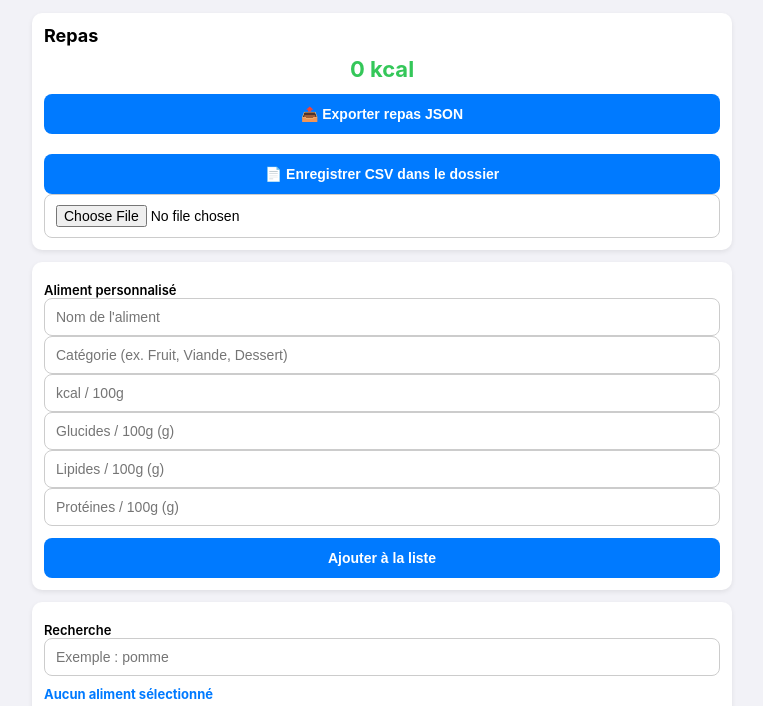
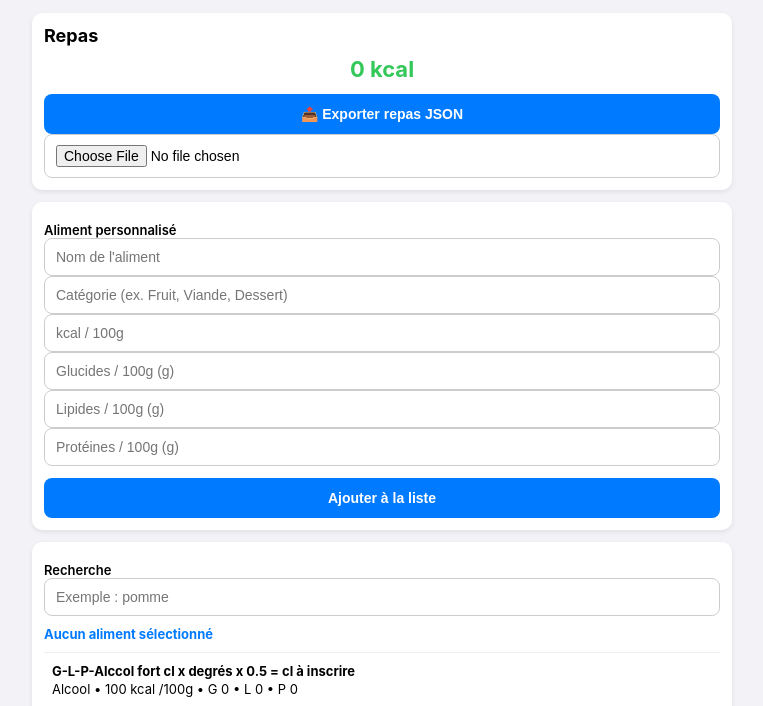
Before and after one commit to jfaubert61-boop/ali-ca, a plain HTML site: page index.html in a window 1280 px wide. Shown: the part 52-758 px from the top of the page, without its empty margins (258-1021 px from the left). Drawn offline with Linux system fonts and the light colour scheme.

Commit message:
Hide CSV save button
Co-authored-by: Copilot <223556219+Copilot@users.noreply.github.com>

```diff
--- a/index.html
+++ b/index.html
@@ -11,7 +11,7 @@ body{font-family:-apple-system,BlinkMacSystemFont,sans-serif;background:#f2f2f7;
 <body>
 <div class="container">
 <h1>🍎 Cal_V5_261117-1805</h1>
-<div class="card"><h2>Repas</h2><div id="total" class="total">0 kcal</div><div style="display:grid;gap:8px"><button onclick="exporterRepasJSON()">📤 Exporter repas JSON</button><button onclick="sauvegarderCSV()">📄 Enregistrer CSV dans le dossier</button></div><input type="file" id="importRepas" accept=".json" onchange="importerRepasJSON(event)"><div id="repas"></div></div>
+<div class="card"><h2>Repas</h2><div id="total" class="total">0 kcal</div><div style="display:grid;gap:8px"><button onclick="exporterRepasJSON()">📤 Exporter repas JSON</button></div><input type="file" id="importRepas" accept=".json" onchange="importerRepasJSON(event)"><div id="repas"></div></div>
 <div class="card"><label>Aliment personnalisé</label><input type="text" id="nomAlimentPerso" placeholder="Nom de l'aliment"><input type="text" id="categorieAlimentPerso" placeholder="Catégorie (ex. Fruit, Viande, Dessert)"><input type="number" id="kcalPerso" min="0" step="1" placeholder="kcal / 100g"><input type="number" id="glucidePerso" min="0" step="0.1" value="" placeholder="Glucides / 100g (g)"><input type="number" id="lipidePerso" min="0" step="0.1" value="" placeholder="Lipides / 100g (g)"><input type="number" id="proteinePerso" min="0" step="0.1" value="" placeholder="Protéines / 100g (g)"><button onclick="ajouterAlimentPerso()">Ajouter à la liste</button></div>
 <div class="card"><label>Recherche</label><input type="text" id="recherche" placeholder="Exemple : pomme"><div id="selection" class="selection">Aucun aliment sélectionné</div><div id="listeAliments"></div><label>Quantité (g)</label><input type="number" id="quantite" value="100" min="1"><button onclick="ajouterAuRepas()">Ajouter au repas</button></div>
 
```
